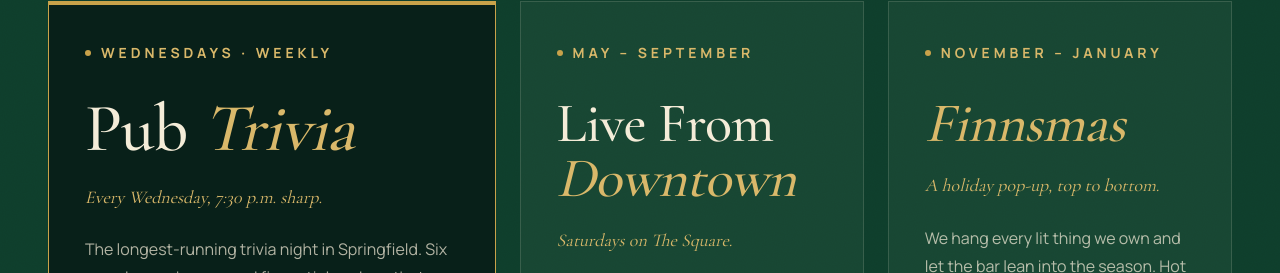
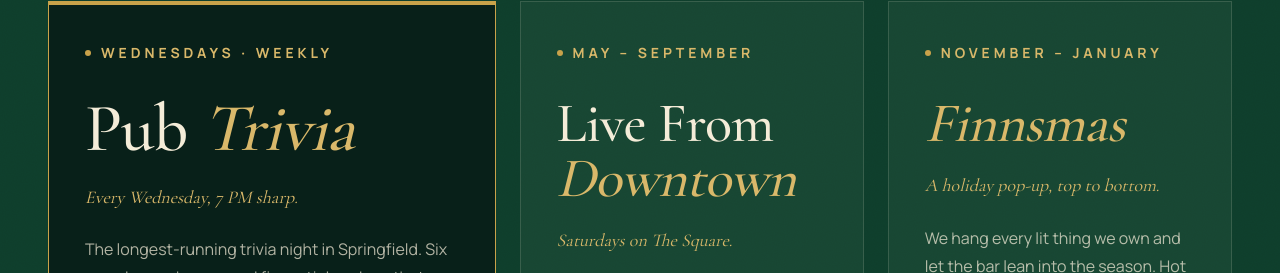
Before and after one commit to webstix-git/Finneganswake, a Next.js app: page / in a window 1280 px wide. Shown: the part 3181-3454 px from the top of the page. Built offline with nearby package versions, Linux system fonts and the light colour scheme.

Commit message:
client feedback

```diff
--- a/app/page.tsx
+++ b/app/page.tsx
@@ -140,7 +140,7 @@ export default function HomePage() {
           <article className="event-card feature reveal">
             <span className="event-tag">Wednesdays · Weekly</span>
             <h3 className="event-title">Pub <em>Trivia</em></h3>
-            <p className="event-when">Every Wednesday, 7:30 p.m. sharp.</p>
+            <p className="event-when">Every Wednesday, 7 PM sharp.</p>
             <p className="event-desc">The longest-running trivia night in Springfield. Six rounds, no phones, and fierce tiebreakers that keep teams coming back week after week. A local favorite for over fourteen years.</p>
             <div className="event-foot">
               <div className="stat"><strong>Held since 2010</strong>832 nights · 5,000+ players</div>
@@ -149,6 +149,7 @@ export default function HomePage() {
           </article>
 
           <article className="event-card reveal">
+            <a href="https://www.livefromdowntownsgf.com/" target="_blank" rel="noopener noreferrer" className="event-card-link">
               <span className="event-tag">May – September</span>
               <h3 className="event-title">Live From <em>Downtown</em></h3>
               <p className="event-when">Saturdays on The Square.</p>
@@ -157,6 +158,7 @@ export default function HomePage() {
                 <div className="stat"><strong>This Season</strong>21 acts booked</div>
                 <span className="event-arrow">↗</span>
               </div>
+            </a>
           </article>
 
           <article className="event-card reveal">
```
Lines whose indentation alone changed are shown as unchanged.
